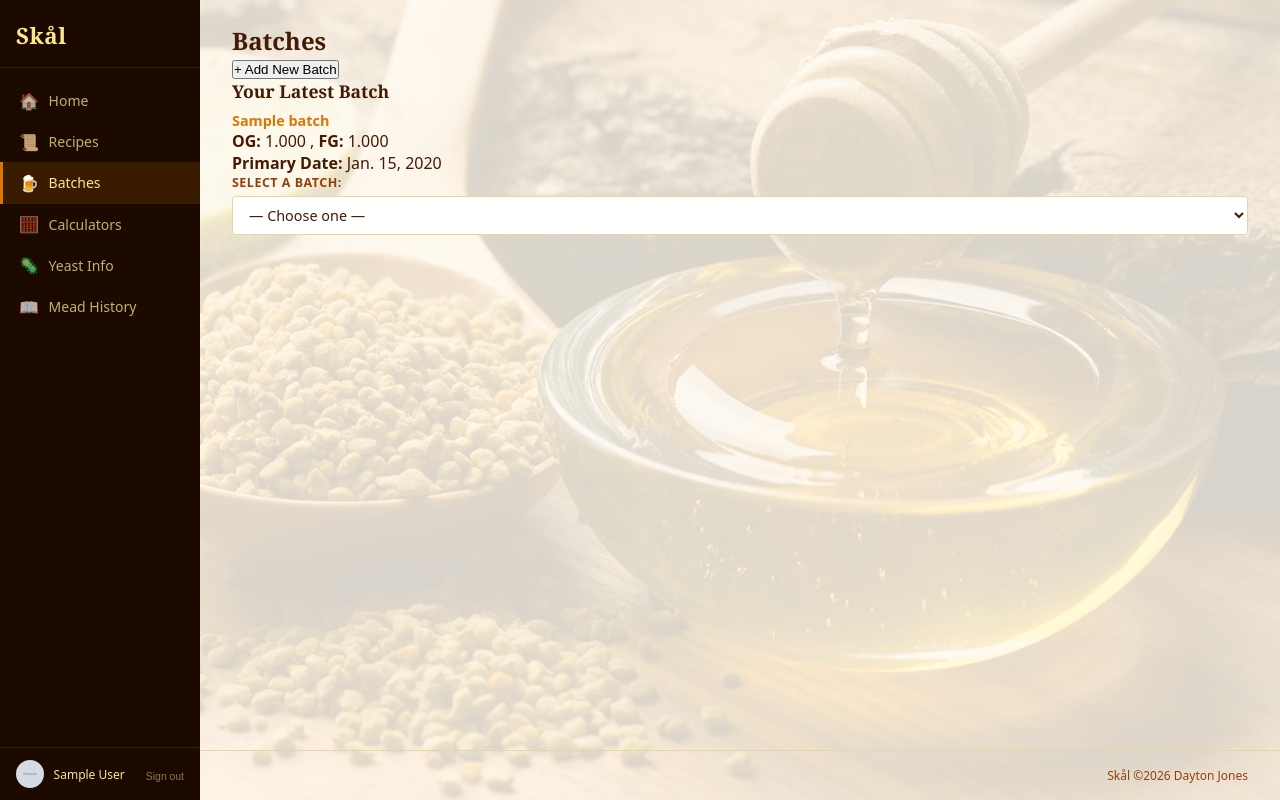
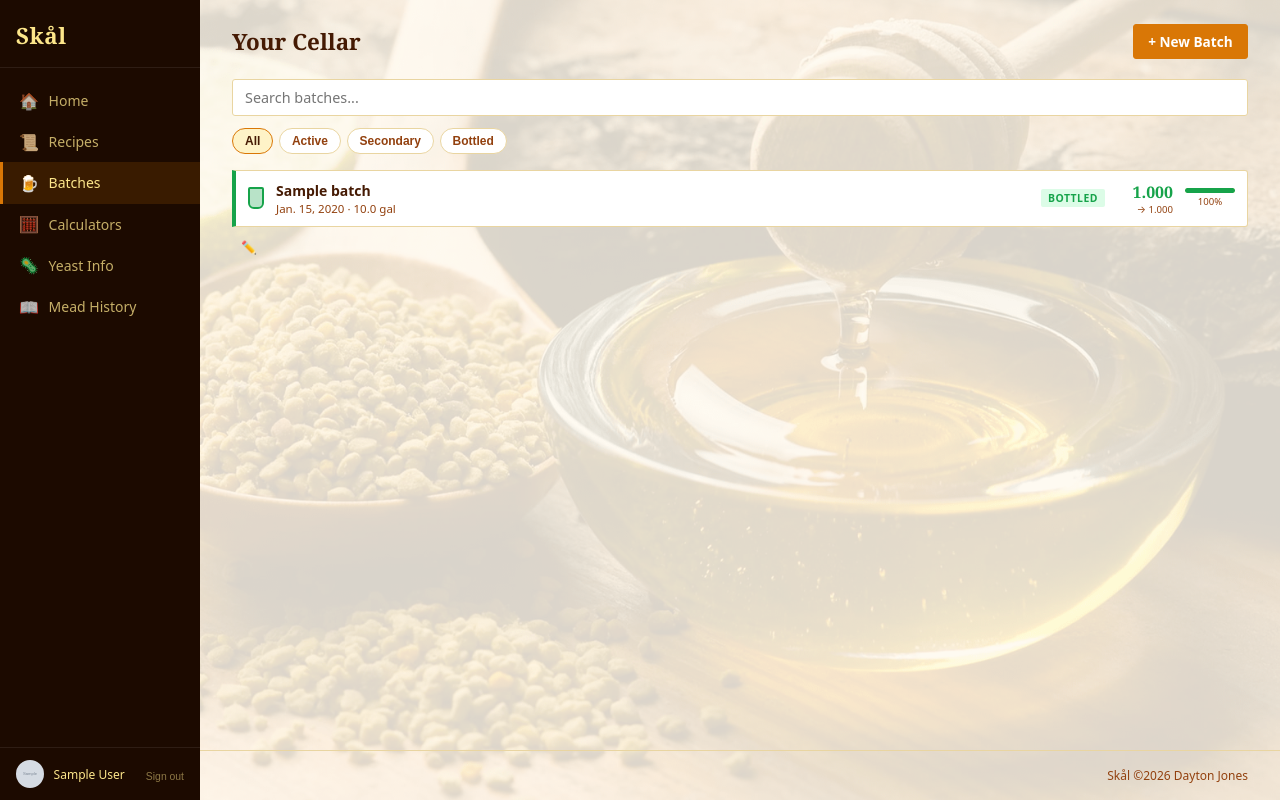
Before and after one commit to daytonjones/Skal, a Django app: page /batches/ in a window 1280 px wide. Run offline with Django 5.2, Linux system fonts and the light colour scheme; a user stored in the database is signed in; tables that the repository leaves empty hold one stand-in row (values such as "Sample post"); grey boxes marked "Sample" are stand-in pictures.

Commit message:
feat: batch list — cellar rows with HTMX live search and stage filter

```diff
--- a/templates/batches/index.html
+++ b/templates/batches/index.html
@@ -2,58 +2,48 @@
 {% block title %}Batches{% endblock %}
 
 {% block content %}
-<div class="calc-section">
-  <h1>Batches</h1>
+<div class="page-header">
+  <h1 class="page-title">Your Cellar</h1>
+  <a href="{% url 'batches:create' %}" class="btn btn-primary">+ New Batch</a>
+</div>
 
-  <button
-    type="button"
-    onclick="location.href='{% url 'batches:create' %}'"
-    class="button"
+<div class="search-bar">
+  <input
+    type="search"
+    name="q"
+    id="batch-search"
+    placeholder="Search batches..."
+    value="{{ q }}"
+    hx-get="{% url 'batches:index' %}"
+    hx-trigger="input changed delay:300ms, search"
+    hx-target="#batch-rows"
+    hx-include=".stage-btn.active"
+    autocomplete="off"
   >
-    + Add New Batch
-  </button>
+</div>
 
-  {% if newest_batch %}
-    <div class="calc-section mt-6">
-      <h2>Your Latest Batch</h2>
-      <h3>
-        <a href="{% url 'batches:detail' newest_batch.pk %}">
-          {{ newest_batch.name }}
-        </a>
-      </h3>
-      <p>
-        <strong>OG:</strong> {{ newest_batch.og }}
-        {% if newest_batch.fg %}
-          , <strong>FG:</strong> {{ newest_batch.fg }}
-        {% endif %}
-      </p>
-      {% if newest_batch.primary_date %}
-        <p><strong>Primary Date:</strong> {{ newest_batch.primary_date }}</p>
-      {% endif %}
-    </div>
-  {% endif %}
+<div class="stage-filters">
+  <button class="stage-btn {% if not stage %}active{% endif %}"
+          hx-get="{% url 'batches:index' %}"
+          hx-target="#batch-rows"
+          hx-include="#batch-search"
+          hx-vals='{"stage": ""}'>All</button>
+  <button class="stage-btn {% if stage == 'active' %}active{% endif %}"
+          hx-get="{% url 'batches:index' %}"
+          hx-target="#batch-rows"
+          hx-include="#batch-search"
+          hx-vals='{"stage": "active"}'>Active</button>
+  <button class="stage-btn {% if stage == 'secondary' %}active{% endif %}"
+          hx-get="{% url 'batches:index' %}"
+          hx-target="#batch-rows"
+          hx-include="#batch-search"
+          hx-vals='{"stage": "secondary"}'>Secondary</button>
+  <button class="stage-btn {% if stage == 'bottled' %}active{% endif %}"
+          hx-get="{% url 'batches:index' %}"
+          hx-target="#batch-rows"
+          hx-include="#batch-search"
+          hx-vals='{"stage": "bottled"}'>Bottled</button>
+</div>
 
-  {% if batches %}
-    <div class="mt-4">
-      <label for="batch-select">Select a batch:</label>
-      <select
-        id="batch-select"
-        onchange="if (this.value) window.location.href = this.value;"
-        class="mt-2"
-      >
-        <option value="">— Choose one —</option>
-        {% for batch in batches %}
-          <option value="{% url 'batches:detail' batch.pk %}">
-            {{ batch.name }}
-            {% if batch.user and request.user != batch.user %}
-              ({{ batch.user.get_full_name|default:batch.user.username|default:"Admin" }})
-            {% endif %}
-          </option>
-        {% endfor %}
-      </select>
-    </div>
-  {% else %}
-    <p class="mt-4">No batches yet.</p>
-  {% endif %}
-</div>
+{% include "batches/partials/batch_rows.html" %}
 {% endblock %}
--- a/templates/batches/partials/batch_rows.html
+++ b/templates/batches/partials/batch_rows.html
@@ -1,9 +1,51 @@
+{% load static %}
+<div class="batch-rows" id="batch-rows">
 {% for batch in batches %}
-<div class="batch-row" data-stage="{{ batch.stage }}">
-  <span>{{ batch.name }}</span>
-  <span>{{ batch.stage }}</span>
-  <span>{{ batch.checklist_progress }}%</span>
+  <a href="{% url 'batches:detail' batch.pk %}" class="batch-row" data-stage="{{ batch.stage }}">
+    <div class="flask" data-stage="{{ batch.stage }}"
+         style="--fill: {{ batch.checklist_progress }}%"></div>
+    <div class="batch-row-info">
+      <div class="batch-row-name">{{ batch.name }}
+        {% if batch.user != request.user %}
+          <span style="font-weight:400;font-size:0.75rem;color:var(--brown-700);">
+            ({{ batch.user.get_full_name|default:batch.user.username }})
+          </span>
+        {% endif %}
+      </div>
+      <div class="batch-row-meta">
+        {{ batch.primary_date }} · {{ batch.batch_size }} gal
+      </div>
+    </div>
+    <span class="badge badge-{{ batch.stage }}">{{ batch.stage|capfirst }}</span>
+    <div class="batch-row-abv">
+      {% if batch.fg %}
+        <div class="abv-value" style="color:var(--stage-{{ batch.stage }});">
+          {% with og=batch.og|floatformat:3 fg=batch.fg|floatformat:3 %}
+          {{ batch.og }}
+          {% endwith %}
+        </div>
+        <div class="abv-label">→ {{ batch.fg }}</div>
+      {% else %}
+        <div class="abv-value" style="color:var(--brown-700);">—</div>
+        <div class="abv-label">FG TBD</div>
+      {% endif %}
+    </div>
+    <div class="batch-row-progress">
+      <div class="progress-track">
+        <div class="progress-fill" data-stage="{{ batch.stage }}"
+             style="width:{{ batch.checklist_progress }}%"></div>
+      </div>
+      <span class="steps-label">{{ batch.checklist_progress }}%</span>
+    </div>
+    {% if batch.user == request.user %}
+      <a href="{% url 'batches:edit' batch.pk %}" class="btn btn-ghost no-print"
+         onclick="event.stopPropagation();" style="padding:0.25rem 0.5rem;font-size:0.8rem;">✏️</a>
+    {% endif %}
+  </a>
+{% empty %}
+  <div class="empty-state">
+    <p>Your cellar is empty.</p>
+    <a href="{% url 'batches:create' %}" class="btn btn-primary">Start your first batch →</a>
+  </div>
+{% endfor %}
 </div>
-{% empty %}
-<p>No batches found.</p>
-{% endfor %}
```
